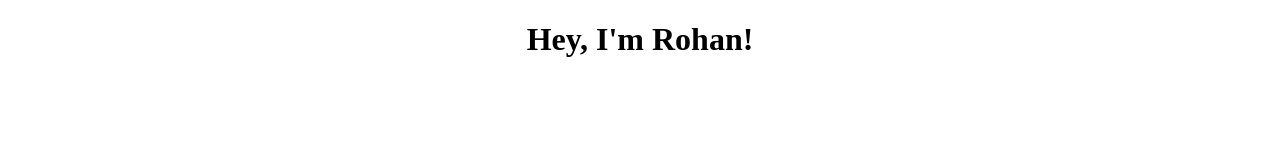
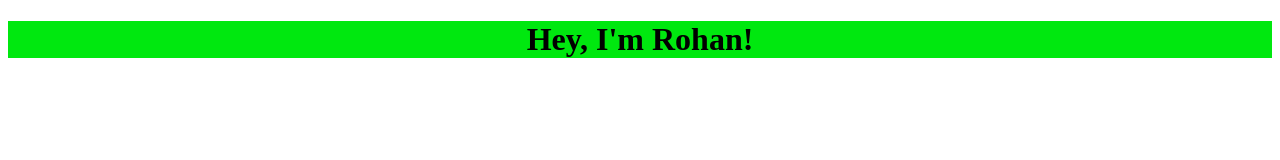
Before and after one commit to rallirohan6/rallirohan6.github.io, a plain HTML site: page index.html in a window 1280 px wide. Drawn offline with Linux system fonts and the light colour scheme.

Commit message:
Update index.html

```diff
--- a/index.html
+++ b/index.html
@@ -6,6 +6,7 @@
     <style>
       #title{
         text-align: center;
+        background-color:rgb(0,232,15);
       }
     </style>
   <head>
```
